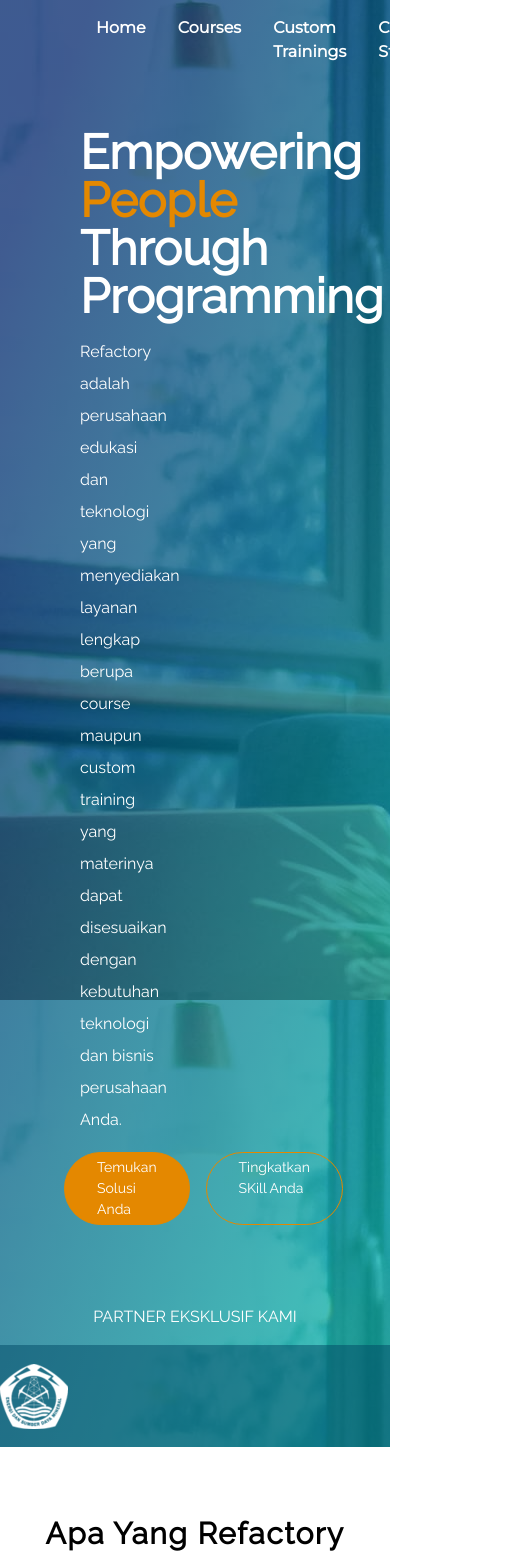
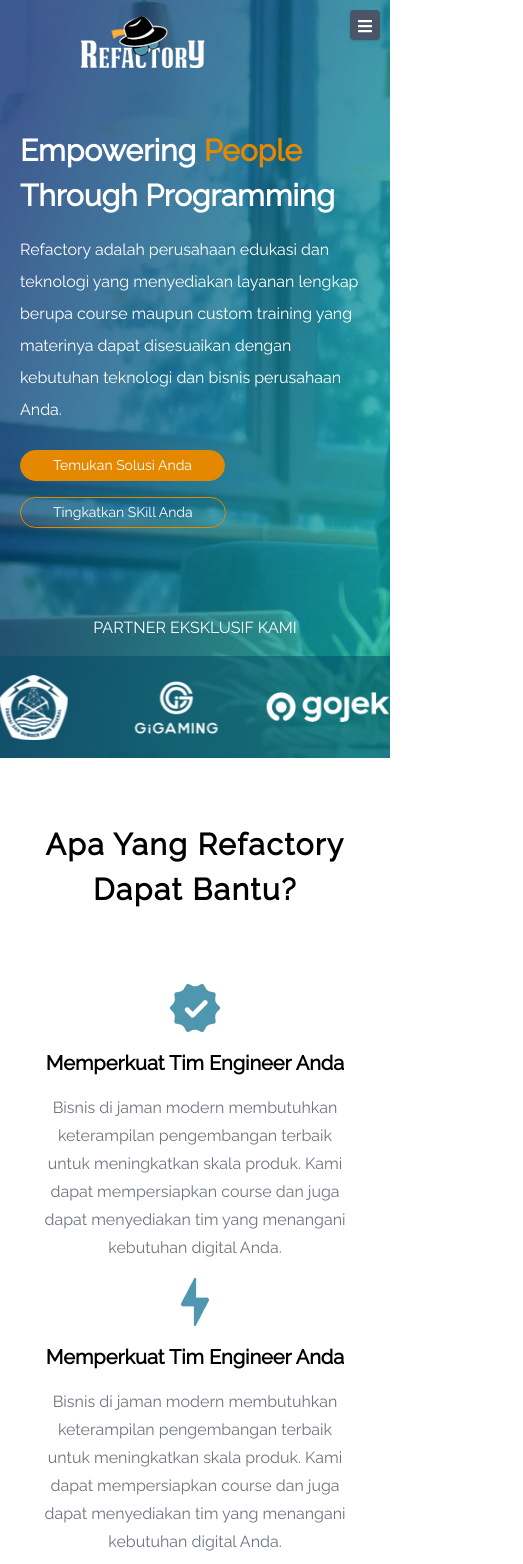
Before and after one commit to dimar-hanung/replicate-fe-refactory, a Vue app: page / in a window 390 px wide. Shown: the top 1564 px of the page, 523 px wide, since content can reach past the window. Built offline with nearby package versions, Linux system fonts and the light colour scheme; what vue-toast-notification would draw is missing.

Commit message:
feat(add): page home responsive

```diff
--- a/package.json
+++ b/package.json
@@ -9,6 +9,9 @@
     "lint": "vue-cli-service lint"
   },
   "dependencies": {
+    "@fortawesome/fontawesome-svg-core": "^1.2.32",
+    "@fortawesome/free-solid-svg-icons": "^5.15.1",
+    "@fortawesome/vue-fontawesome": "^2.0.2",
     "@fullhuman/postcss-purgecss": "^3.1.3",
     "axios": "^0.21.0",
     "core-js": "^3.6.5",
--- a/src/assets/styles/index.scss
+++ b/src/assets/styles/index.scss
@@ -12,9 +12,13 @@
 }
 .btn-primary {
   @apply border border-primary-active px-8 py-1 rounded-full text-sm cursor-pointer;
+  transition: all ease 0.3s;
+  &:hover {
+    @apply bg-primary-active;
+  }
   &.--solid {
     @apply bg-primary-active;
-    transition: all ease 0.3s;
+
     &:hover {
       background: (lighten(#e48800, 10));
     }
@@ -35,6 +39,7 @@
 }
 .img-grayscale img {
   filter: grayscale(1);
+
   width: 100%;
   max-width: 150px;
   cursor: pointer;
@@ -47,9 +52,14 @@
 
   // height: 30px;
 }
-
+.navbar-mobile {
+  background: #ffffff47;
+  backdrop-filter: blur(5px);
+}
 .footer-wrap {
+  @apply pt-2;
   width: 20%;
+  margin: 0 auto;
   min-width: 180px;
   font-family: "Montserrat", sans-serif;
   a {
--- a/src/components/PrimaryCarousel.vue
+++ b/src/components/PrimaryCarousel.vue
@@ -52,6 +52,7 @@
       swiperOption: {
         slidesPerView: 6,
         spaceBetween: 50,
+        loop: true,
         autoplay: {
           delay: 2500,
           disableOnInteraction: true
@@ -66,11 +67,11 @@
             spaceBetween: 30
           },
           640: {
-            slidesPerView: 3,
+            slidesPerView: 4,
             spaceBetween: 20
           },
           320: {
-            slidesPerView: 1,
+            slidesPerView: 3,
             spaceBetween: 10
           }
         }
--- a/src/components/PrimaryHeader.vue
+++ b/src/components/PrimaryHeader.vue
@@ -5,7 +5,7 @@
         class="bg__header absolute top-0 left-0 right-0 bottom-0 w-full h-full"
       ></div>
       <div
-        class="-z-1 absolute top-0 left-0 right-0 bottom-0 w-full h-full"
+        class="-z-1 absolute top-0 left-0 right-0 bottom-0 w-full h-full bg-cover"
         :style="cssProps"
       ></div>
     </div>
@@ -35,8 +35,3 @@
   }
 };
 </script>
-
-<style lang="scss" scoped>
-.test {
-}
-</style>
--- a/src/components/TheNavbar.vue
+++ b/src/components/TheNavbar.vue
@@ -5,13 +5,25 @@
     <div>
       <img :src="require('@/assets/static/' + logoImage + '')" />
     </div>
-    <div class="flex">
-      <router-link to="/">Home</router-link>
-      <router-link to="/courses">Courses</router-link>
-      <router-link to="/custom-trainings">Custom Trainings</router-link>
-      <router-link to="/case-studies">Case Studies</router-link>
-      <router-link to="/blog">Blog</router-link>
+    <div class="hidden lg:flex">
+      <router-link v-for="(item, id) in menuList" :key="id" :to="item.path">{{
+        item.text
+      }}</router-link>
     </div>
+    <div class="bars-icon grid lg:hidden" @click="isOpen = !isOpen">
+      <font-awesome v-if="!isOpen" :icon="['fa', 'bars']" />
+      <font-awesome v-else :icon="['fa', 'times']" />
+    </div>
+    <transition name="fade">
+      <div
+        class="navbar-mobile absolute block lg:hidden right-0 top-0 py-5 shadow w-full text-black h-auto "
+        v-if="isOpen"
+      >
+        <div v-for="(item, id) in menuList" :key="id">
+          <router-link :to="item.path">{{ item.text }}</router-link>
+        </div>
+      </div>
+    </transition>
   </div>
 </template>
 
@@ -25,13 +37,27 @@
   },
   data() {
     return {
-      key: "value"
+      isOpen: false,
+      menuList: [
+        { path: "/", text: "Home" },
+        { path: "/courses", text: "Courses" },
+        { path: "/custom-trainings", text: "Custom Trainings" },
+        { path: "/case-studies", text: "Case Studies" },
+        { path: "/blog", text: "Blog" }
+      ]
     };
   }
 };
 </script>
 
 <style lang="scss" scoped>
+.bars-icon {
+  @apply p-2 rounded absolute z-20 shadow bg-gray-700 place-items-center;
+  width: 30px;
+  height: 30px;
+  right: 10px;
+  top: 10px;
+}
 a {
   @apply px-4 font-semibold;
   font-family: "Montserrat", sans-serif;
--- a/src/main.js
+++ b/src/main.js
@@ -25,6 +25,8 @@
 import PrimaryHeader from "@/components/PrimaryHeader.vue";
 Vue.component("primary-header", PrimaryHeader);
 
+import "./plugins/fontAwesome";
+
 Vue.config.productionTip = false;
 
 new Vue({
--- a/src/pages/Home.vue
+++ b/src/pages/Home.vue
@@ -2,8 +2,10 @@
   <div class="home">
     <primary-header backgroundImage="hero-homepage.jpg">
       <div class="container mx-auto w-max-1140">
-        <div class="w-3/5 px-20 pt-16">
-          <div class="text-5xl font-bold leading-none">
+        <div class="w-full md:w-3/5 px-5 md:px-20 pt-16">
+          <div
+            class="text-3xl sm:text-5xl font-bold leading-normal md:leading-none"
+          >
             Empowering <span class="text-primary-active">People</span> <br />
             Through Programming
           </div>
@@ -14,11 +16,11 @@
             Anda.
           </div>
         </div>
-        <div class="flex px-16 pt-4 pb-16">
-          <div class="btn-primary --solid font-medium mr-4">
+        <div class="flex flex-wrap px-5 md:px-16 pt-4 pb-16">
+          <div class="btn-primary --solid my-2 font-medium mr-4">
             Temukan Solusi Anda
           </div>
-          <div class="btn-primary font-medium">Tingkatkan SKill Anda</div>
+          <div class="btn-primary font-medium my-2">Tingkatkan SKill Anda</div>
         </div>
       </div>
       <primary-carousel />
@@ -27,8 +29,8 @@
       <div class="text-3xl font-bold text-center tracking-wider py-16">
         Apa Yang Refactory Dapat Bantu?
       </div>
-      <div class="flex">
-        <div class="w-1/2 text-center px-10">
+      <div class="flex flex-wrap">
+        <div class="w-full sm:w-1/2 text-center px-10 my-2">
           <div class="mx-auto">
             <img
               class="block mx-auto"
@@ -43,7 +45,7 @@
             juga dapat menyediakan tim yang menangani kebutuhan digital Anda.
           </div>
         </div>
-        <div class="w-1/2 text-center px-10">
+        <div class="w-full sm:w-1/2 text-center px-10 my-2">
           <div class="mx-auto">
             <img
               class="block mx-auto"
--- /dev/null
+++ b/src/plugins/fontAwesome.js
@@ -0,0 +1,6 @@
+import { library } from "@fortawesome/fontawesome-svg-core";
+import { FontAwesomeIcon } from "@fortawesome/vue-fontawesome";
+import Vue from "vue";
+import { faBars, faTimes } from "@fortawesome/free-solid-svg-icons";
+library.add(faBars, faTimes);
+Vue.component("font-awesome", FontAwesomeIcon);
```
Also changed, not shown: 1 other file (tests, documents, lock files or other folders).
